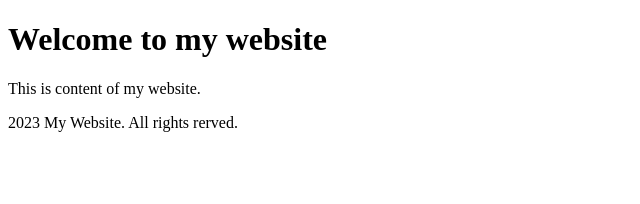
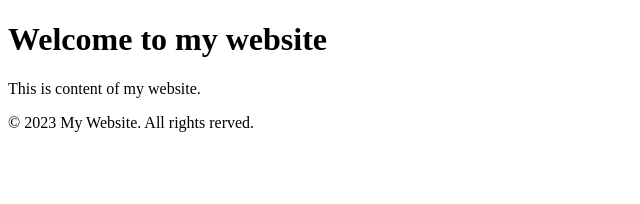
Before and after one commit to acciojob/page-layout-Neha-Balaji-Bacha, a React app: page / in a window 1280 px wide. Shown: the top 204 px of the page, without its empty margins (0-640 px from the left). Built offline with nearby package versions, Linux system fonts and the light colour scheme.

Commit message:
Fix footer copyright format

```diff
--- a/src/components/App.js
+++ b/src/components/App.js
@@ -9,7 +9,7 @@ const App = () => {
   {<pageLayout>
      <h1>Welcome to my website</h1>
     <p>This is content of my website.</p>
-    <footer>2023 My Website. All rights rerved.</footer>
+    <footer>© 2023 My Website. All rights rerved.</footer>
   </pageLayout>
   }
     </div>
```
